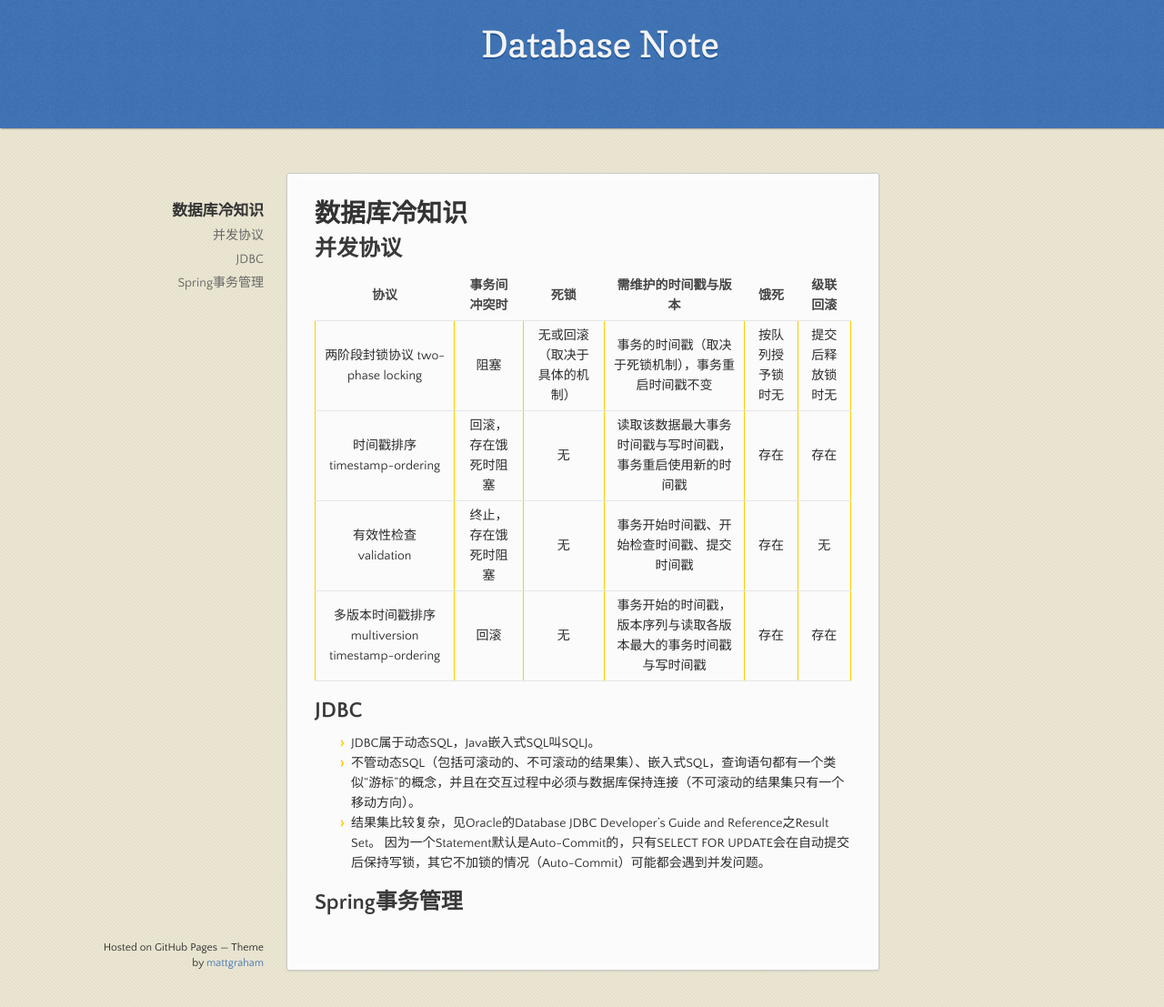
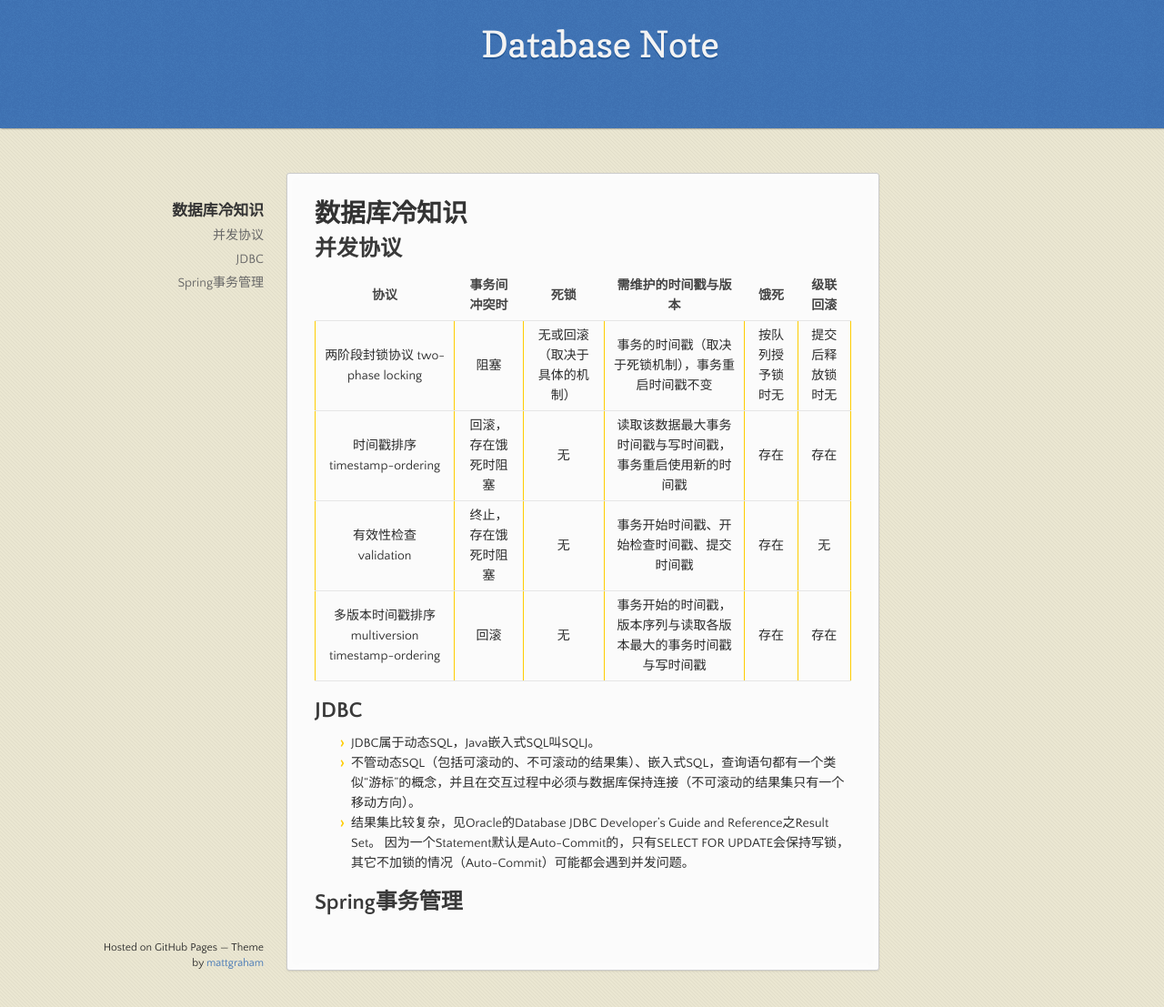
Before and after one commit to lvv9/lvv9.github.io, a Jekyll site: the page built from _posts/2019-01-28-database-note.md, in a window 1280 px wide and 1107 px high. Shown: the whole window at 91% size. Built offline with Jekyll 4.4.1, drawn with Linux system fonts in a browser that asks for light colours; our own code applies the rules of GitHub Pages for plain Markdown files; the repository's description, which GitHub fills in, is left out.

Commit message:
Update 2019-01-28-database-note.md

```diff
--- a/_posts/2019-01-28-database-note.md
+++ b/_posts/2019-01-28-database-note.md
@@ -13,6 +13,6 @@
 - JDBC属于动态SQL，Java嵌入式SQL叫SQLJ。
 - 不管动态SQL（包括可滚动的、不可滚动的结果集）、嵌入式SQL，查询语句都有一个类似“游标”的概念，并且在交互过程中必须与数据库保持连接（不可滚动的结果集只有一个移动方向）。
 - 结果集比较复杂，见Oracle的Database JDBC Developer's Guide and Reference之Result Set。
-因为一个Statement默认是Auto-Commit的，只有SELECT FOR UPDATE会在自动提交后保持写锁，其它不加锁的情况（Auto-Commit）可能都会遇到并发问题。
+因为一个Statement默认是Auto-Commit的，只有SELECT FOR UPDATE会保持写锁，其它不加锁的情况（Auto-Commit）可能都会遇到并发问题。
 
 ## Spring事务管理
```
